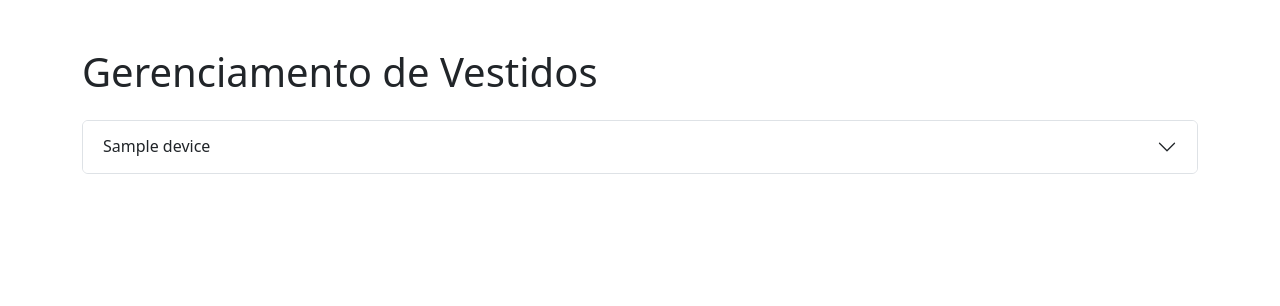
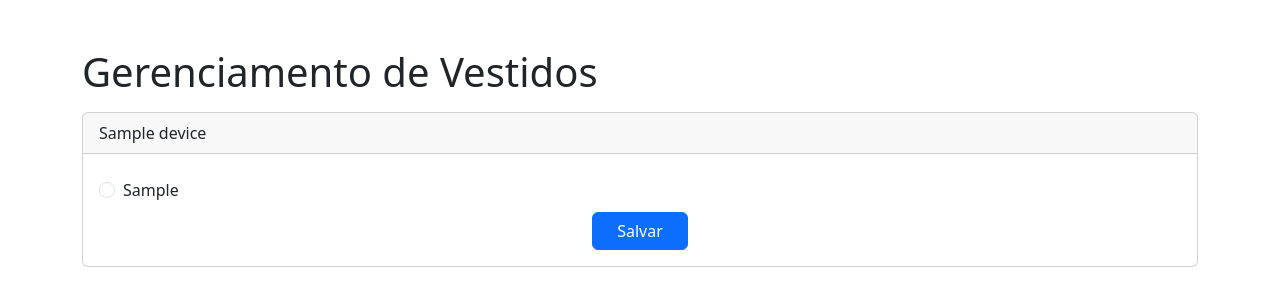
Before and after one commit to Morea-IFS/arraial-web, a Django app: template dress/templates/dashboard/dress.html in a window 1280 px wide. Shown: the part 56-362 px from the top of the page. Run offline with Django 4.2, Linux system fonts and the light colour scheme; tables that the repository leaves empty hold one stand-in row (values such as "Sample post"); the template is opened without the code that fills it: values that come from a table or form of the project are taken from there, most other values are stand-ins (such as "Sample title", 1, 10 or a date in 2020).

Commit message:
🩹 Little adjustments

```diff
--- a/app/views.py
+++ b/app/views.py
@@ -33,7 +33,7 @@ def authenticateDevice(request):
             device.api_token = str(apiToken)
             device.save()
 
-            return Response({'api_token': apiToken, 'deviceName': device.name}, status=status.HTTP_200_OK)
+            return Response({'api_token': apiToken, 'id': device.id, 'deviceName': device.name}, status=status.HTTP_200_OK)
         else:
             apiToken = uuid.uuid4()
 
@@ -43,4 +43,6 @@ def authenticateDevice(request):
             except:
                 return Response({'error': 'something went wrong.'}, status=status.HTTP_400_BAD_REQUEST)
 
-            return Response({'api_token': apiToken}, status=status.HTTP_201_CREATED)
+            device = Device.objects.get(api_token=apiToken)
+
+            return Response({'api_token': apiToken, 'id': device.id}, status=status.HTTP_201_CREATED)
--- a/dress/templates/dashboard/dress.html
+++ b/dress/templates/dashboard/dress.html
@@ -9,32 +9,20 @@
 {% block content %}
 <main class="container mt-5">
 	<h1>Gerenciamento de Vestidos</h1>
-	<div class="accordion">
+
 	{% for dress in dressData %}
-		<div class="accordion-item mt-4">
-			<h2 class="accordion-header">
-				<button
-					class="accordion-button collapsed"
-					type="button"
-					data-bs-toggle="collapse"
-					data-bs-target="#{{dress.device.id}}"
-					aria-expanded="false"
-					aria-controls="{{dress.device.id}}"
-				>
-					{{dress.device.name}}
-				</button>
-			</h2>
-			<div id="{{dress.device.id}}" class="accordion-collapse collapse">
-				<div class="accordion-body">
-					<form method="post" class="d-flex flex-column">
+	<div class="card mt-3 mb-2">
+		<div class="card-header">{{dress.device.name}}</div>
+		<div class="card-body">
+			<form method="post" class="d-flex flex-column" id="form">
+				{% csrf_token %}
 				<input
 					class="visually-hidden"
 					value="{{dress.device.id}}"
 					name="deviceId"
 					type="text"
 				/>
-						{% csrf_token %}
-						<div class="d-flex flex-wrap">
+				<div class="d-flex">
 					{% for effect in dressEffects %}
 					<!--  -->
 					{% if dress.effect == effect.0 %}
@@ -68,17 +56,12 @@
 					<!--  -->
 					{% endfor %}
 				</div>
-						<button
-							type="submit"
-							class="btn btn-primary px-4 align-self-center"
-						>
+				<button type="submit" class="btn btn-primary px-4 align-self-center">
 					Salvar
 				</button>
 			</form>
 		</div>
 	</div>
-		</div>
 	{% endfor %}
-	</div>
 </main>
 {% endblock content %}
--- a/dress/views.py
+++ b/dress/views.py
@@ -23,6 +23,6 @@ def index(request):
 
 @api_view(['GET'])
 def getEffect(request, pk):
-    dress = Dress.objects.get(id=pk)
+    dress = Dress.objects.select_related('device').get(device__id=pk)
 
     return JsonResponse(DressSerializer(dress).data, safe=False)
```
Lines whose indentation alone changed are shown as unchanged.
